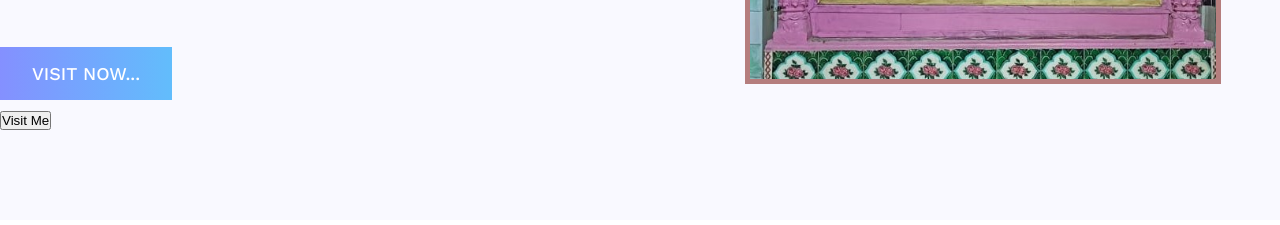
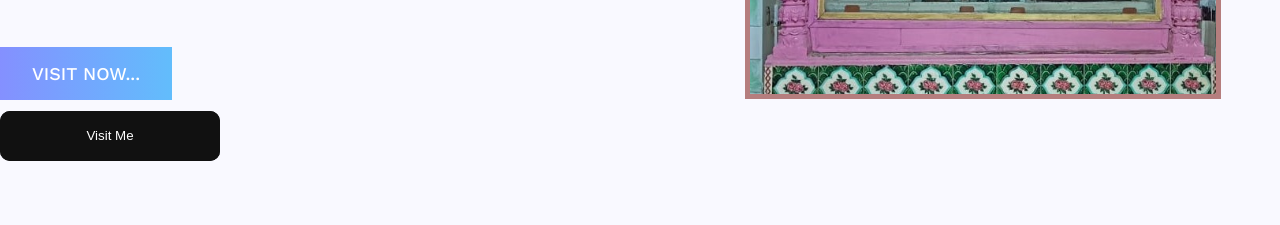
Before and after one commit to BadaJainMandirParham/website, a plain HTML site: page index.html in a window 1280 px wide. Shown: the part 575-800 px from the top of the page. Drawn offline with nearby package versions, Linux system fonts and the light colour scheme; files whose address does not match are found by name.

Commit message:
Update style.css

```diff
--- a/style.css
+++ b/style.css
@@ -21,6 +21,65 @@
 
 /* spacing
 desktop = 4.8rem */
+.glow-on-hover {
+    width: 220px;
+    height: 50px;
+    border: none;
+    outline: none;
+    color: #fff;
+    background: #111;
+    cursor: pointer;
+    position: relative;
+    z-index: 0;
+    border-radius: 10px;
+}
+
+.glow-on-hover:before {
+    content: '';
+    background: linear-gradient(45deg, #ff0000, #ff7300, #fffb00, #48ff00, #00ffd5, #002bff, #7a00ff, #ff00c8, #ff0000);
+    position: absolute;
+    top: -2px;
+    left:-2px;
+    background-size: 400%;
+    z-index: -1;
+    filter: blur(5px);
+    width: calc(100% + 4px);
+    height: calc(100% + 4px);
+    animation: glowing 20s linear infinite;
+    opacity: 0;
+    transition: opacity .3s ease-in-out;
+    border-radius: 10px;
+}
+
+.glow-on-hover:active {
+    color: #000
+}
+
+.glow-on-hover:active:after {
+    background: transparent;
+}
+
+.glow-on-hover:hover:before {
+    opacity: 1;
+}
+
+.glow-on-hover:after {
+    z-index: -1;
+    content: '';
+    position: absolute;
+    width: 100%;
+    height: 100%;
+    background: #111;
+    left: 0;
+    top: 0;
+    border-radius: 10px;
+}
+
+@keyframes glowing {
+    0% { background-position: 0 0; }
+    50% { background-position: 400% 0; }
+    100% { background-position: 0 0; }
+}
 
 html {
   font-size: 62.5%;
@@ -29,6 +88,7 @@ html {
 
 body {
   overflow-x: hidden;
+  overflow-y: hidden;
 }
 
 h1,
```
